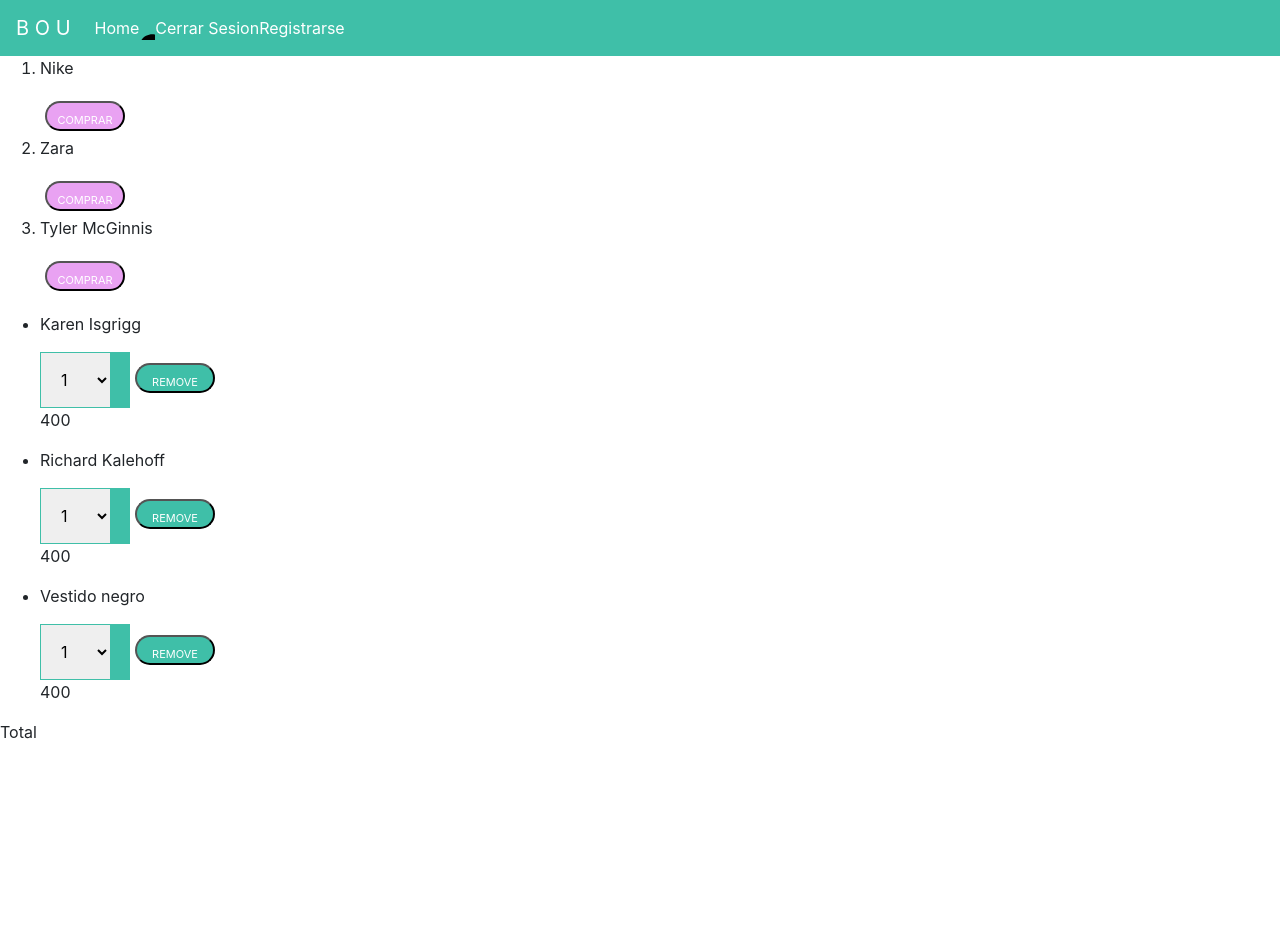
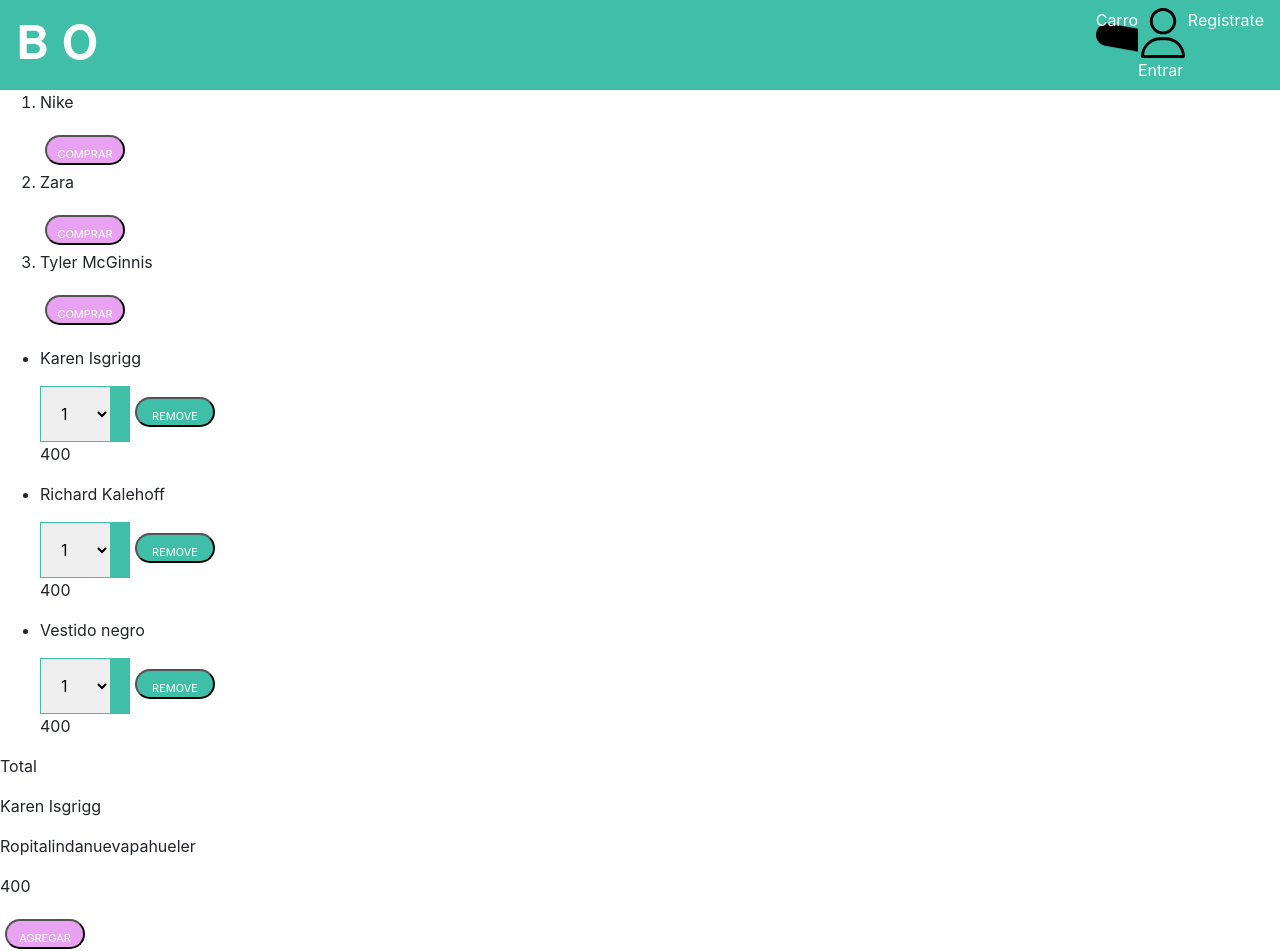
Before and after one commit to cabeltran10/BOU, a React (Create React App) app in the folder front/: page /1/1 in a window 1280 px wide. Shown: the top 951 px of the page. Before the commit the page ends 800 px from the top, so only its background shows below. Built offline with nearby package versions, Linux system fonts and the light colour scheme; no server answers; grey boxes are pictures that could not be loaded.

Commit message:
fixes on logo

```diff
--- a/front/package.json
+++ b/front/package.json
@@ -6,6 +6,7 @@
     "@testing-library/jest-dom": "^4.2.4",
     "@testing-library/react": "^9.3.2",
     "@testing-library/user-event": "^7.1.2",
+    "bootstrap": "^4.4.1",
     "react": "^16.13.1",
     "react-dom": "^16.13.1",
     "react-native-camera": "git+https://git@github.com/react-native-community/react-native-camera.git",
--- /dev/null
+++ b/front/src/AddToCart.js
@@ -0,0 +1,45 @@
+import React, { Component, Fragment } from 'react';
+
+
+class AddToCart extends Component{
+
+
+render(){
+
+const item= this.props.item;
+
+	return(
+		<div>
+
+		<div className='row align-items-start' style={{backgroundImage: `url(${item.imageURL})`}}>
+		</div>
+
+
+			<div className='description'>
+			<p>{item.name}</p>
+			</div>
+
+			<div className='description'>
+			<p>{item.description}</p>
+			</div>
+
+			<div className='price-tag'>
+			<p>{item.price}</p>
+			</div>
+
+			<button className='shop-go'>
+			Agregar
+			</button>
+
+		</div>
+
+
+
+		);
+}
+
+
+
+}
+
+export default AddToCart;
--- a/front/src/App.js
+++ b/front/src/App.js
@@ -7,7 +7,8 @@
 import { BrowserRouter as Router, Switch, Route } from "react-router-dom";
 import ListStore from "./ListStore";
 import ShoppingCart from "./ShoppingCart";
-import Scan from "./Scan";
+
+import AddToCart from "./AddToCart";
 import './index.css';
 
 const shops = [
@@ -51,6 +52,14 @@
   }
  ];
 
+ const item={
+    "id": "91823",
+    "name": "Karen Isgrigg",
+    "price": "400",
+    "imageURL": "http://localhost:5001/karen.jpg",
+    "description":"Ropitalindanuevapahueler"
+  };
+
 function App(props) {
   const [user, setUser] = useState(null);
 
@@ -64,9 +73,10 @@
     <Router>
       <div>
         <Navbar setUser={setUser} user={user}></Navbar>
+
         <ListStore shops= {shops} />
         <ShoppingCart products={products} />
-
+          <AddToCart item={item}/>
         <Switch>
           <Route path="/" exact component={() => <Home user={user} />} />
           <Route
@@ -82,6 +92,7 @@
             component={() => <Logout user={user} setUser={setUser} />}
           />
         </Switch>
+
       </div>
     </Router>
   );
--- a/front/src/index.css
+++ b/front/src/index.css
@@ -23,11 +23,24 @@
 
 .navbar-brand{
 	color:white;
+padding: 10px 50px 50px;
+}
+
+.navbar-nav{
+
+  float: right;
+
 }
 
 .nav-item{
 	color:white;
 }
+
+.nav-cart{
+  color:white;
+  display: block;
+}
+
 
 .shop-go{
 	background:#E9A2F2;
--- a/front/src/navbar.js
+++ b/front/src/navbar.js
@@ -2,7 +2,8 @@
 import PropTypes from "prop-types";
 import logo from './bou.svg';
 import user from './user.svg';
-import cart from './cart.svg';
+import cart from './cart.png';
+import logout from './logout.png';
 import { Link } from "react-router-dom";
 
 Navbar.propTypes = {};
@@ -16,33 +17,33 @@
 
 
       <nav className="navbar navbar-expand-lg">
-        <a className="navbar-brand" href="#" >
-          B O U
+        <a className="navbar-brand" href="/" style={{backgroundImage: 'url('+logo+')'}}>
         </a>
 
-        <ul className="navbar-nav m-2">
+        <ul className="navbar-nav ml-auto">
           <Link to="/">
-            <li className="nav-item">Home</li>
+            <li className="nav-item"></li>
           </Link>
 
-            <li className="nav-item" style={{backgroundImage: 'url('+cart+')'}}>
-              <a className="nav-link" href="#" >
+            <li className="nav-item-cart"  style={{backgroundImage: 'url('+cart+')'}} >
+              <a className="nav-cart" href="#" >
+              Carro
               </a>
             </li>
 
           {!props.user ? (
             <Link to="/login">
-              <li className="nav-item"><img src={user}/></li>
+              <li className="nav-item"><img src={user}/> Entrar</li>
             </Link>
           ) : (
             <li className="nav-item">{props.user.username}</li>
           )}
 
           <Link to="/logout">
-            <li className="nav-item">Cerrar Sesion</li>
+            <li className="nav-item" style={{backgroundImage: 'url('+logout+')'}}></li>
           </Link>
           <Link to="/register">
-            <li className="nav-item">Registrarse</li>
+            <li className="nav-item">Registrate</li>
           </Link>
         </ul>
 
```
Also changed, not shown: front/src/Scan.js (deleted), front/src/logout.png (added), 1 other file (tests, documents, lock files or other folders).
